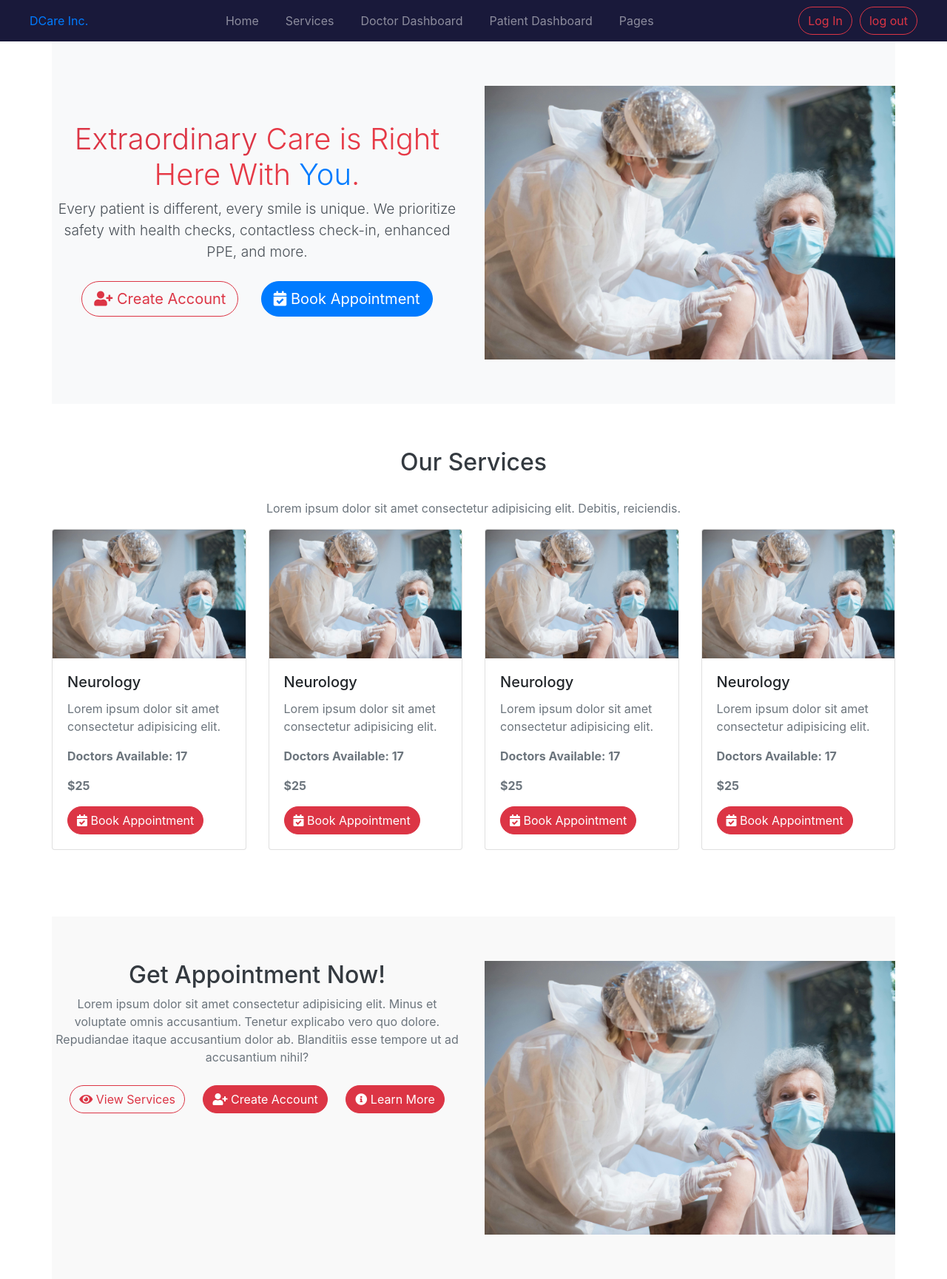
After one commit to Engpaulmutebi/Paul_Health-managemnt-system, a Django app: template templates/users/profile.html in a window 1280 px wide. The commit adds this page. Shown: the whole page at 74% size. Run offline with Django 5.2, Linux system fonts and the light colour scheme; the template is opened without the code that fills it, so the values that code supplies are empty; some libraries are stand-ins or nearby versions.

Commit message:
adding the templates

```diff
--- /dev/null
+++ b/templates/users/profile.html
@@ -0,0 +1,203 @@
+{% load static %}
+<!DOCTYPE html>
+<html lang="en">
+<head>
+  <meta charset="UTF-8">
+  <meta name="viewport" content="width=device-width, initial-scale=1.0">
+  <title>DCare Inc.</title>
+  <link href="https://stackpath.bootstrapcdn.com/bootstrap/4.5.2/css/bootstrap.min.css" rel="stylesheet">
+  <link rel="stylesheet" href="https://cdnjs.cloudflare.com/ajax/libs/font-awesome/5.15.3/css/all.min.css">
+  <style>
+    .navbar-container {
+      max-width: 1200px;
+      width: 100%;
+      margin: auto;
+      display: flex;
+      justify-content: space-between;
+      align-items: center;
+    }
+    .navbar-custom {
+      background-color: rgb(25, 25, 58);
+    }
+    .navbar-nav {
+      margin: 0 auto;
+    }
+    .navbar-nav .nav-item {
+      margin: 0 10px;
+    }
+    .rounded-btn {
+      border-radius: 50px;
+    }
+    .hero-section {
+      padding: 60px 0;
+      text-align: center;
+      background-color: #f8f9fa;
+    }
+    .hero-section h1 {
+      font-size: 2.5rem;
+      color: #e63946;
+    }
+    .hero-section p {
+      font-size: 1.2rem;
+      color: #495057;
+    }
+    .hero-section .btn {
+      margin: 10px;
+    }
+    .services-section {
+      padding: 60px 0;
+    }
+    .services-section h2 {
+      margin-bottom: 30px;
+      font-size: 2rem;
+      color: #343a40;
+    }
+    .services-section p {
+      color: #6c757d;
+    }
+    .card {
+      margin-bottom: 30px;
+    }
+    .appointment-section {
+      padding: 60px 0;
+      background-color: #f9f9f9;
+      text-align: center;
+    }
+    .appointment-section h2 {
+      font-size: 2rem;
+      color: #343a40;
+    }
+    .appointment-section p {
+      color: #6c757d;
+    }
+    .appointment-section .btn {
+      margin: 10px;
+    }
+  </style>
+</head>
+<body>
+  <!-- Navbar -->
+  <nav class="navbar navbar-expand-lg navbar-dark navbar-custom">
+    <div class="navbar-container">
+      <a class="navbaar-brand" href="#">DCare Inc.</a>
+      <div class="collapse navbar-collapse">
+        <ul class="navbar-nav mx-auto">
+          <li class="nav-item">
+            <a class="nav-link" href="#">Home</a>
+          </li>
+          <li class="nav-item">
+            <a class="nav-link" href="#">Services</a>
+          </li>
+          <li class="nav-item">
+            <a class="nav-link" href="#">Doctor Dashboard</a>
+          </li>
+          <li class="nav-item">
+            <a class="nav-link" href="#">Patient Dashboard</a>
+          </li>
+          <li class="nav-item">
+            <a class="nav-link" href="#">Pages</a>
+          </li>
+        </ul>
+        <form class="d-flex ms-auto" id="authstyle">
+          <a href="{% url 'login' %}" class="btn btn-outline-danger rounded-btn" style=" margin-left: 10px;" type="submit" id="header-links">Log In</a>
+
+          <a href="{% url 'login' %}" class="btn btn btn-outline-danger rounded-btn" style=" margin-left: 10px;" type="submit" id="header-links">log out</a>
+        </form>
+        </div>
+      </div>
+    </div>
+  </nav>
+
+  <!-- Hero Section -->
+  <div class="container hero-section">
+    <div class="row align-items-center">
+      <div class="col-md-6 hero-text">
+        <h1 class="display-4"><span class="text-danger">Extraordinary</span> Care is Right Here With <span class="text-primary">You</span>.</h1>
+        <p class="lead">Every patient is different, every smile is unique. We prioritize safety with health checks, contactless check-in, enhanced PPE, and more.</p>
+        <a href="{% url 'register' %}" class="btn btn-outline-danger btn-lg mr-3 rounded-btn"><i class="fas fa-user-plus"></i> Create Account</a>
+        <a href="#" class="btn btn-primary btn-lg rounded-btn"><i class="fas fa-calendar-check"></i> Book Appointment</a>
+      </div>
+      <div class="col-md-6">
+        <img src="static/users/images/bg.jpg" class="img-fluid" alt="Get Appointment Now">
+      </div>
+
+    </div>
+  </div>
+
+  <!-- Services Section -->
+  <div class="container services-section">
+    <h2 class="text-center">Our Services</h2>
+    <p class="text-center">Lorem ipsum dolor sit amet consectetur adipisicing elit. Debitis, reiciendis.</p>
+    <div class="row">
+      <div class="col-md-3">
+        <div class="card">
+          <img src="static/users/images/bg.jpg" class="card-img-top" alt="Service">
+          <div class="card-body">
+            <h5 class="card-title">Neurology</h5>
+            <p class="card-text">Lorem ipsum dolor sit amet consectetur adipisicing elit.</p>
+            <p><strong>Doctors Available: 17</strong></p>
+            <p><strong>$25</strong></p>
+            <a href="#" class="btn btn-danger rounded-btn"><i class="fas fa-calendar-check"></i> Book Appointment</a>
+          </div>
+        </div>
+      </div>
+      <div class="col-md-3">
+        <div class="card">
+          <img src="static/users/images/bg.jpg" class="card-img-top" alt="Service">
+          <div class="card-body">
+            <h5 class="card-title">Neurology</h5>
+            <p class="card-text">Lorem ipsum dolor sit amet consectetur adipisicing elit.</p>
+            <p><strong>Doctors Available: 17</strong></p>
+            <p><strong>$25</strong></p>
+            <a href="#" class="btn btn-danger rounded-btn"><i class="fas fa-calendar-check"></i> Book Appointment</a>
+          </div>
+        </div>
+      </div>
+      <div class="col-md-3">
+        <div class="card">
+          <img src="static/users/images/bg.jpg" class="card-img-top" alt="Service">
+          <div class="card-body">
+            <h5 class="card-title">Neurology</h5>
+            <p class="card-text">Lorem ipsum dolor sit amet consectetur adipisicing elit.</p>
+            <p><strong>Doctors Available: 17</strong></p>
+            <p><strong>$25</strong></p>
+            <a href="#" class="btn btn-danger rounded-btn"><i class="fas fa-calendar-check"></i> Book Appointment</a>
+          </div>
+        </div>
+      </div>
+      <div class="col-md-3">
+        <div class="card">
+          <img src="static/users/images/bg.jpg" class="card-img-top" alt="Service">
+          <div class="card-body">
+            <h5 class="card-title">Neurology</h5>
+            <p class="card-text">Lorem ipsum dolor sit amet consectetur adipisicing elit.</p>
+            <p><strong>Doctors Available: 17</strong></p>
+            <p><strong>$25</strong></p>
+            <a href="#" class="btn btn-danger rounded-btn"><i class="fas fa-calendar-check"></i> Book Appointment</a>
+          </div>
+        </div>
+      </div>
+    </div>
+  </div>
+
+  <!-- Get Appointment Now Section -->
+  <div class="container appointment-section">
+    <div class="row">
+      <div class="col-md-6">
+        <h2>Get Appointment Now!</h2>
+        <p>Lorem ipsum dolor sit amet consectetur adipisicing elit. Minus et voluptate omnis accusantium. Tenetur explicabo vero quo dolore. Repudiandae itaque accusantium dolor ab. Blanditiis esse tempore ut ad accusantium nihil?</p>
+        <button class="btn btn-outline-danger rounded-btn"><i class="fas fa-eye"></i> View Services</button>
+        <button class="btn btn-danger rounded-btn"><i class="fas fa-user-plus"></i> Create Account</button>
+        <button class="btn btn-danger rounded-btn"><i class="fas fa-info-circle"></i> Learn More</button>
+      </div>
+      <div class="col-md-6">
+        <img src="static/users/images/bg.jpg" class="img-fluid" alt="Get Appointment Now">
+      </div>
+    </div>
+  </div>
+
+  <script src="https://code.jquery.com/jquery-3.5.1.slim.min.js"></script>
+  <script src="https://cdn.jsdelivr.net/npm/@popperjs/core@2.9.3/dist/umd/popper.min.js"></script>
+  <script src="https://stackpath.bootstrapcdn.com/bootstrap/4.5.2/js/bootstrap.min.js"></script>
+</body>
+</html>
--- a/userauths/models.py
+++ b/userauths/models.py
@@ -1,9 +1,15 @@
 from django.db import models
 from django.contrib.auth.models import AbstractUser
+
+USER_TYPE = (
+    ('Doctor','Doctor'),
+    ('Patient','Patient')
+)
 
 class User(AbstractUser):
     email = models.EmailField(unique=True, max_length=500)
     username = models.CharField(max_length=100, null=True, blank=True)
+    user_type = models.CharField(max_length=100, choices = USER_TYPE, null=True, blank=True, default= None)
 
     USERNAME_FIELD = 'email'
     REQUIRED_FIELDS = ['username']
--- a/userauths/urls.py
+++ b/userauths/urls.py
@@ -4,7 +4,7 @@ from django.contrib.auth import views as auth_view
 
 urlpatterns = [
     path('', views.home, name='home'),
-    path('register/', views.register, name='register'),
+    path('register/', views.register_view, name='register'),
     path('login/', auth_view.LoginView.as_view(template_name='users/login.html'), name="login"),
     path('logout/', auth_view.LogoutView.as_view(template_name='users/logout.html'), name="logout"),
 ]
```
Also changed, not shown: templates/users/base.html (+62 -51 lines), templates/users/login.html (+27 -45 lines), templates/users/register.html (+34 -79 lines), userauths/forms.py (+10 -4 lines), userauths/views.py (+71 -11 lines), db.sqlite3, static/users/images/logo.jpg (added), userauths/migrations/0002_user_user_type.py (added).
